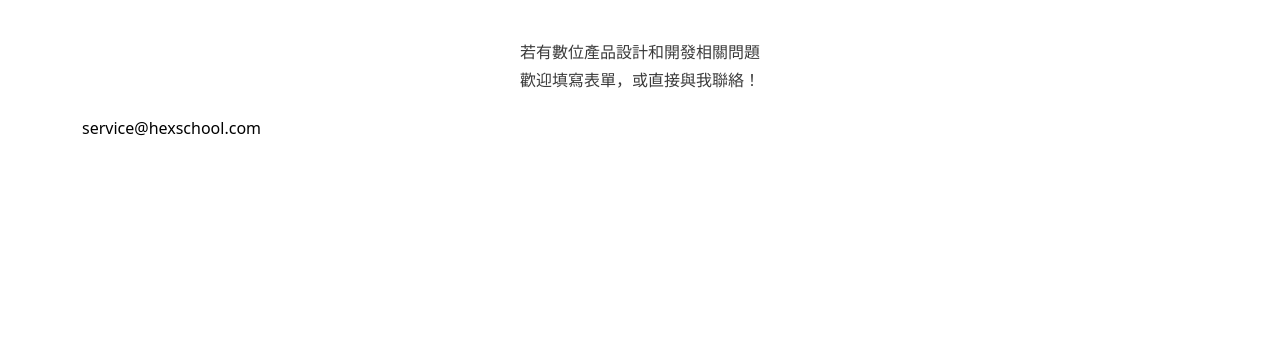
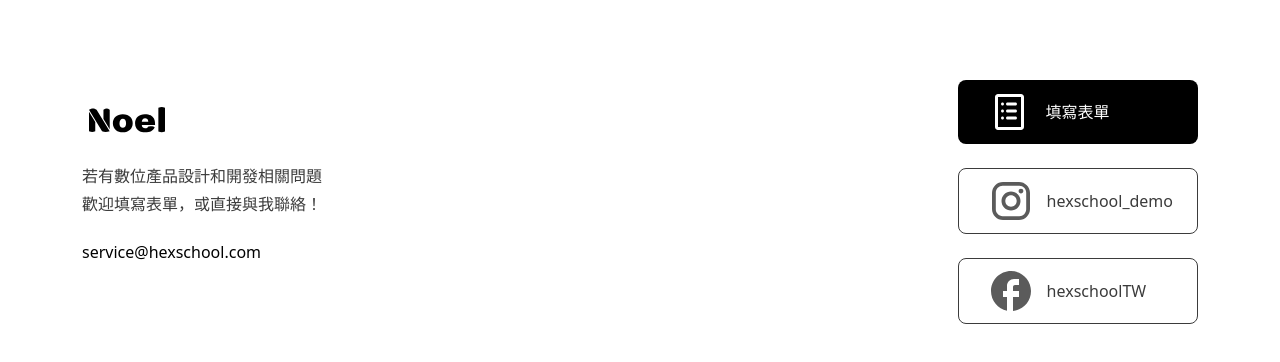
Before and after one commit to Lina-SHU/neol-website, a Vue app: page / in a window 1280 px wide. Shown: the top 362 px of the page. Built offline with nearby package versions, Linux system fonts and the light colour scheme.

Commit message:
add footer component

```diff
--- a/src/components/FooterComponent.vue
+++ b/src/components/FooterComponent.vue
@@ -1,20 +1,38 @@
 <template>
-  <div class="container py-10">
-    <div class="mb-10">
-      <p class="text-center text-primary-700 mb-1">若有數位產品設計和開發相關問題</p>
-      <p class="text-center text-primary-700 mb-6">歡迎填寫表單，或直接與我聯絡！</p>
-      <p class="font-normal">service@hexschool.com</p>
+  <div class="container py-10 lg:py-20">
+    <div class="lg:flex lg:justify-between lg:items-center">
+      <div class="text-center mb-10 lg:text-left">
+        <img src="../assets/image/logo.svg" class="mx-auto mb-6 lg:mx-0" alt="noel" />
+        <p class="text-primary-700 mb-1">若有數位產品設計和開發相關問題</p>
+        <p class="text-primary-700 mb-6">歡迎填寫表單，或直接與我聯絡！</p>
+        <p class="font-normal">service@hexschool.com</p>
+      </div>
+      <ul class="list-unstyled">
+        <li class="mb-6">
+          <a href="#" class="flex items-center bg-primary-900 rounded-lg py-1 px-6">
+            <img src="../assets/image/list.svg" alt="list" class="me-2" />
+            <span class="text-primary-50">填寫表單</span>
+          </a>
+        </li>
+        <li class="mb-6">
+          <a href="#" class="flex items-center border border-primary-700 rounded-lg py-1 px-6">
+            <img src="../assets/image/instagram.svg" alt="hexschool_demo" class="me-2" />
+            <span class="text-primary-700">hexschool_demo</span>
+          </a>
+        </li>
+        <li>
+          <a href="#" class="flex items-center border border-primary-700 rounded-lg py-1 px-6">
+            <img src="../assets/image/facebook.svg" alt="hexschoolTW" class="me-2" />
+            <span class="text-primary-700">hexschoolTW</span>
+          </a>
+        </li>
+      </ul>
     </div>
-    <ul>
-      <li>
-        <a href="#"> </a>
-      </li>
-      <li>
-        <a href="#"> </a>
-      </li>
-      <li>
-        <a href="#"> </a>
-      </li>
-    </ul>
   </div>
 </template>
+
+<style>
+.list-unstyled {
+  list-style-type: none;
+}
+</style>
```
Also changed, not shown: src/assets/image/logo.svg (added), src/assets/logo.svg (deleted).
